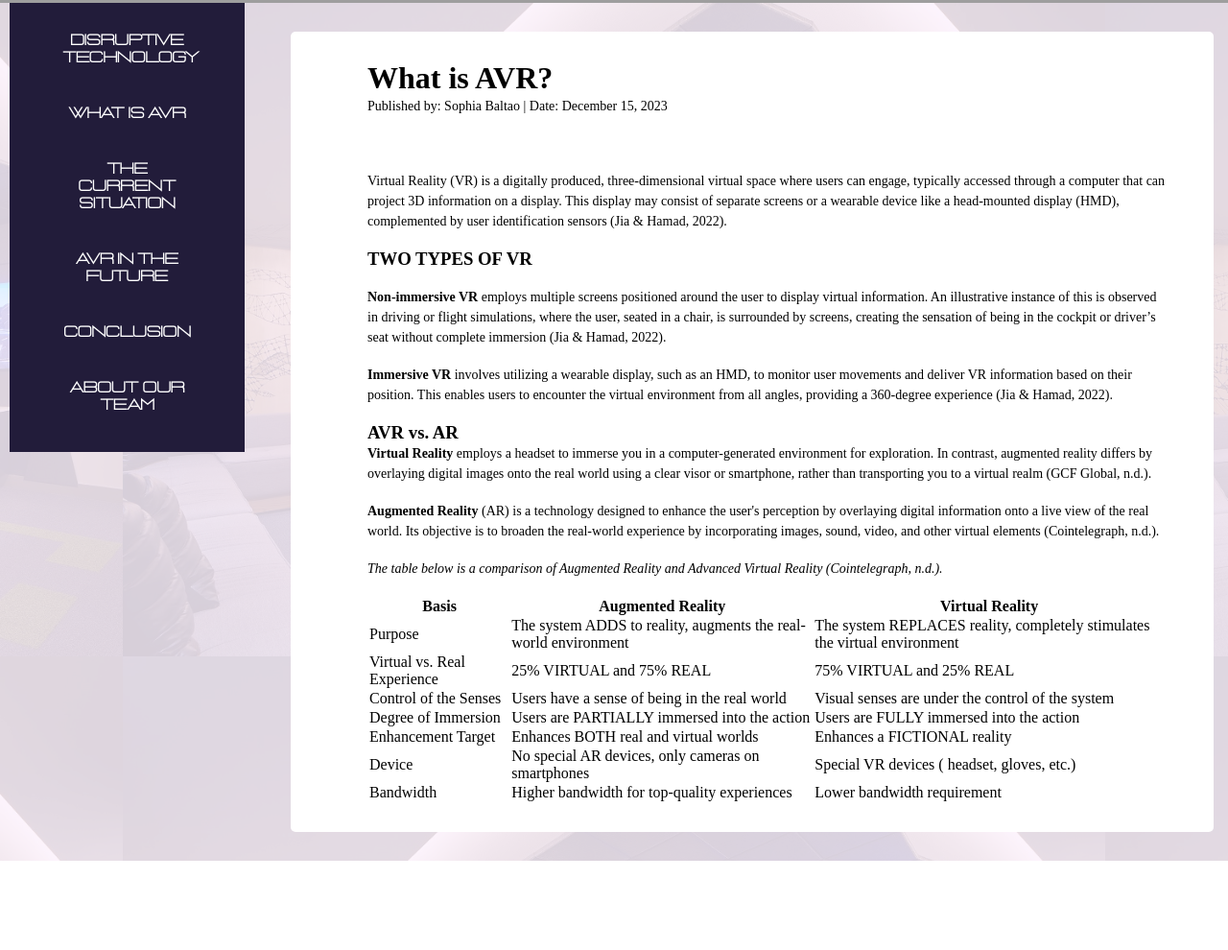
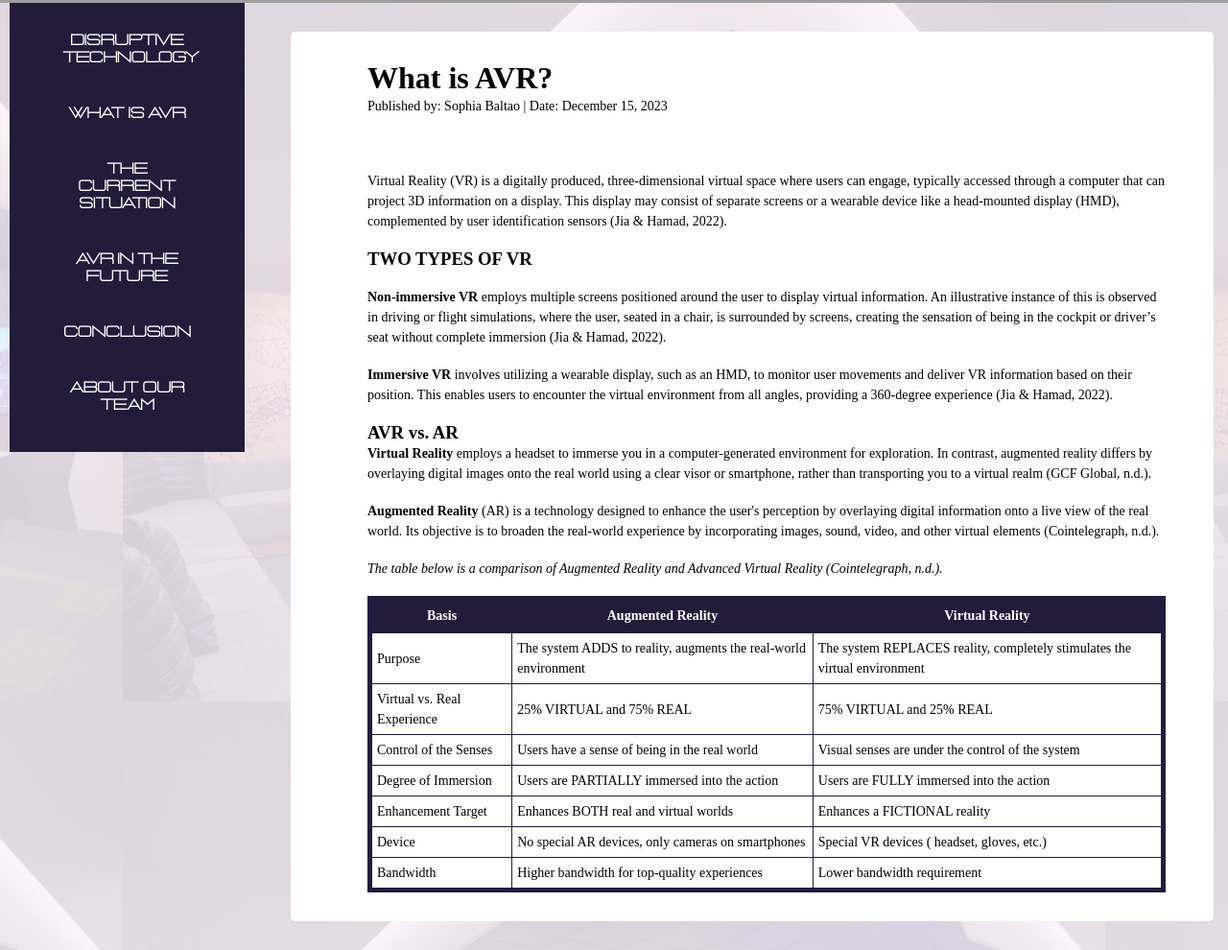
Before and after one commit to AllanaAngeo/mms142-groupb-2023.github.io, a plain HTML site: page AVR_WhatIsAVR.html in a window 1280 px wide. Shown: the part 297-1287 px from the top of the page at 96% size. Before the commit the page ends 1194 px from the top, so only its background shows below. Drawn offline with Linux system fonts and the light colour scheme; grey boxes are pictures that could not be loaded; a web font is replaced by a local one.

Commit message:
Update AVR_style.css
Added the style for the table in AVR_WhatIsAVR.html

```diff
--- a/AVR_style.css
+++ b/AVR_style.css
@@ -104,7 +104,7 @@ hSub {
 	border-radius: 5px;
 }
 
-h1, h3 {font-family: "TT Interfaces"; src: url("assets/fonts/ttinterfaces/TTInterfaces-Regular.ttf"); }
+h1, h3 {font-family: "TT Interfaces";}
 
 p {
 	font-family: TT Interfaces;
@@ -113,7 +113,26 @@ p {
 }
 
 img {
+	max-width: 100%;
 	max-height: 100%;
-	max-width: 100%;
 	object-fit: contain;
 	}
+
+table, th, td {
+	font-family: TT Interfaces;
+	font-size: 14px;
+	line-height: 1.5;
+	border-collapse: collapse;
+	padding: 5px;}
+
+table {
+	border: 5px solid #221C3E;}
+
+th {
+	border: 1px solid#221C3A;
+	border-bottom: 3px solid#221C3A;
+	background-color: #221C3A;
+	color: white;}
+
+td {
+	border: 1px solid #221C3A;}
```
